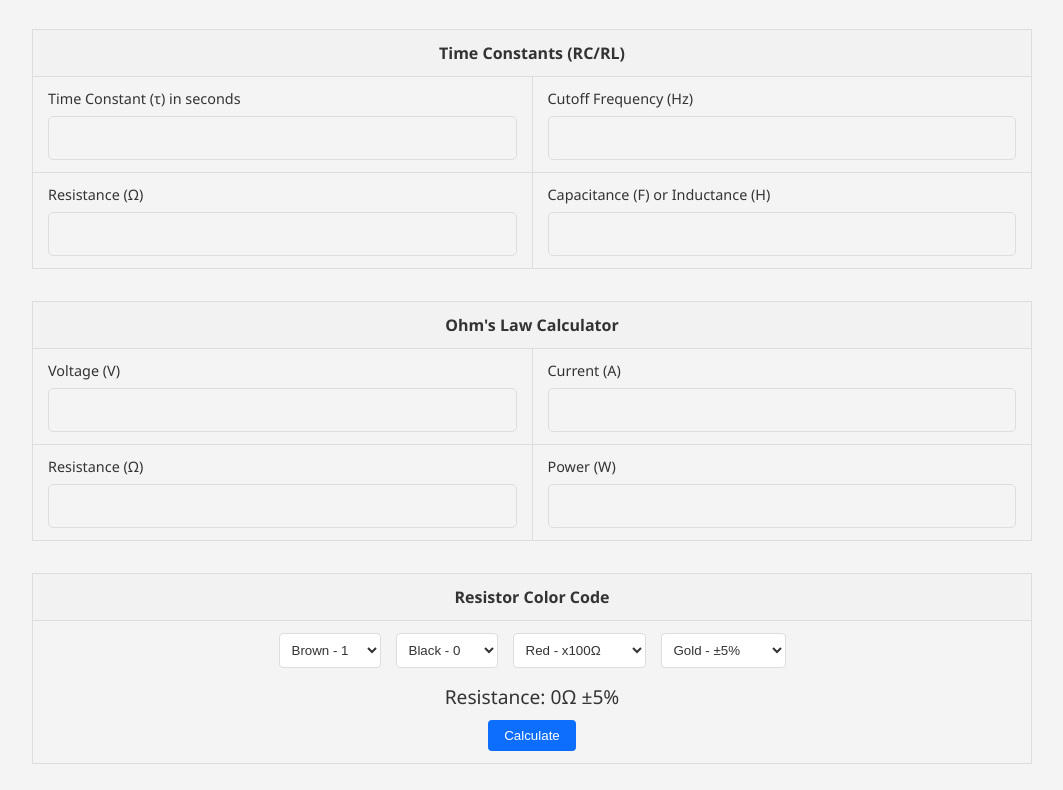
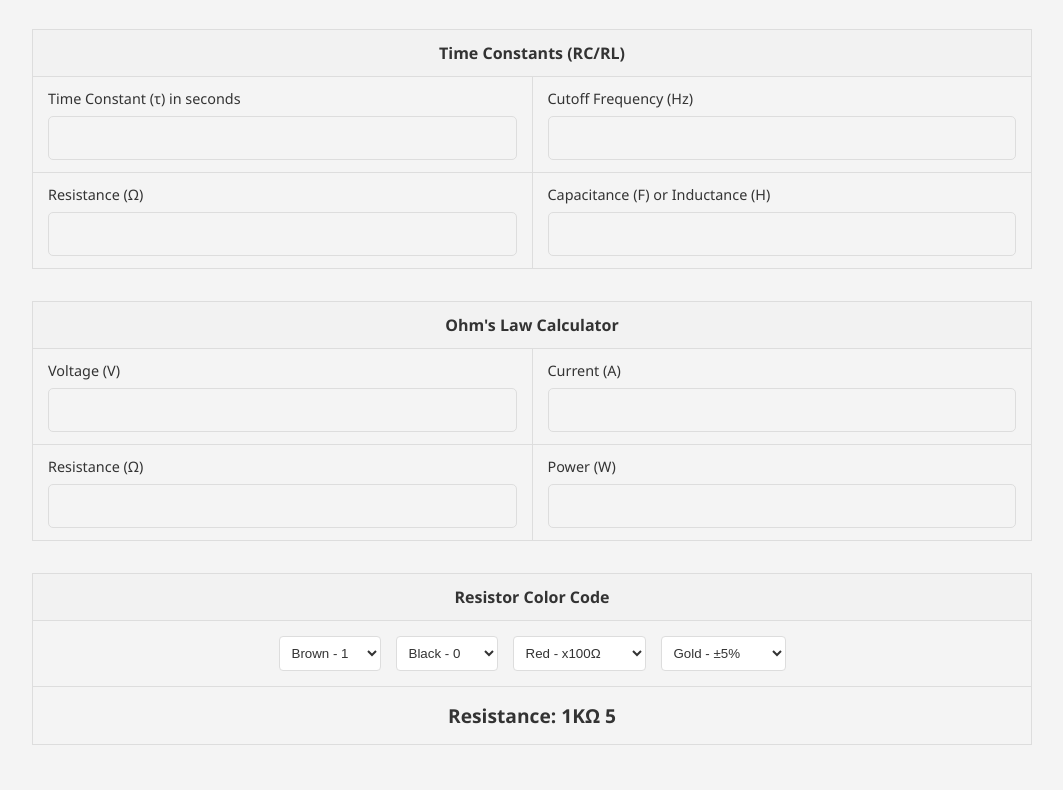
Before and after one commit to pixel-hopper/Circuit-Calculator, a plain HTML site: page index.html in a window 1280 px wide. Shown: the part 2168-2958 px from the top of the page, without its empty margins (108-1171 px from the left). Drawn offline with Linux system fonts and the light colour scheme.

Commit message:
Add files via upload

```diff
--- a/index.html
+++ b/index.html
@@ -417,8 +417,8 @@
       </thead>
       <tbody>
         <tr>
-          <td colspan="2">
-            <div style="display: flex; justify-content: center; gap: 15px; margin-bottom: 15px;">
+          <td colspan="2" style="text-align: center; padding: 15px;">
+            <div style="display: inline-flex; justify-content: center; gap: 15px; margin: 0 auto;">
               <select id="band1" style="padding: 8px; border-radius: 4px; background: var(--input-bg); color: var(--text-color); border: 1px solid var(--border-color);">
                 <option value="0" style="background: black; color: white;">Black - 0</option>
                 <option value="1" style="background: #8B4513; color: white;">Brown - 1</option>
@@ -470,10 +470,11 @@
                 <option value="20" style="background: none; color: black;">None - ±20%</option>
               </select>
             </div>
-            <div style="text-align: center;">
-              <div id="resistorValue" style="font-size: 1.2em; margin-bottom: 10px;">Resistance: 0Ω ±5%</div>
-              <button onclick="calculateResistorValue()" style="padding: 8px 16px; background-color: var(--highlight-color); color: white; border: none; border-radius: 4px; cursor: pointer;">Calculate</button>
-            </div>
+          </td>
+        </tr>
+        <tr>
+          <td colspan="2" style="text-align: center; padding: 15px 0;">
+            <div id="resistorValue" style="font-size: 1.2em; font-weight: bold;">Resistance: 0Ω ±5%</div>
           </td>
         </tr>
       </tbody>
@@ -798,6 +799,40 @@
       });
     }
 
+    // Resistor color code calculator
+    function calculateResistorValue() {
+      const band1 = parseInt(document.getElementById('band1').value);
+      const band2 = parseInt(document.getElementById('band2').value);
+      const band3 = parseFloat(document.getElementById('band3').value);
+      const tolerance = document.getElementById('tolerance').value;
+
+      const value = (band1 * 10 + band2) * band3;
+
+      let displayValue;
+      let unit = 'Ω';
+      let displayNumber = value;
+
+      // Convert to appropriate unit
+      if (value >= 1000000) {
+        displayNumber = value / 1000000;
+        unit = 'M' + unit;
+      } else if (value >= 1000) {
+        displayNumber = value / 1000;
+        unit = 'K' + unit;
+      }
+
+      // Format the number to avoid unnecessary decimal places
+      displayNumber = parseFloat(displayNumber.toFixed(6)).toString();
+
+      // Remove trailing .0 if present
+      if (displayNumber.endsWith('.0')) {
+        displayNumber = displayNumber.slice(0, -2);
+      }
+
+      document.getElementById('resistorValue').textContent =
+        `Resistance: ${displayNumber}${unit} ${tolerance}`;
+    }
+
     // Initialize event listeners for all input fields
     document.addEventListener('DOMContentLoaded', function() {
       document.querySelectorAll('input[type="number"]').forEach(input => {
@@ -812,10 +847,20 @@
       });
 
       // Set default values for the resistor color code calculator
-      document.getElementById('band1').selectedIndex = 1; // Brown
-      document.getElementById('band2').selectedIndex = 0; // Black
-      document.getElementById('band3').selectedIndex = 2; // Red (x100)
-      document.getElementById('tolerance').selectedIndex = 6; // Gold (±5%)
+      const band1 = document.getElementById('band1');
+      const band2 = document.getElementById('band2');
+      const band3 = document.getElementById('band3');
+      const tolerance = document.getElementById('tolerance');
+
+      band1.selectedIndex = 1; // Brown
+      band2.selectedIndex = 0; // Black
+      band3.selectedIndex = 2; // Red (x100)
+      tolerance.selectedIndex = 6; // Gold (±5%)
+
+      // Add change event listeners to all band selectors
+      [band1, band2, band3, tolerance].forEach(select => {
+        select.addEventListener('change', calculateResistorValue);
+      });
 
       // Calculate initial resistor value
       calculateResistorValue();
```
